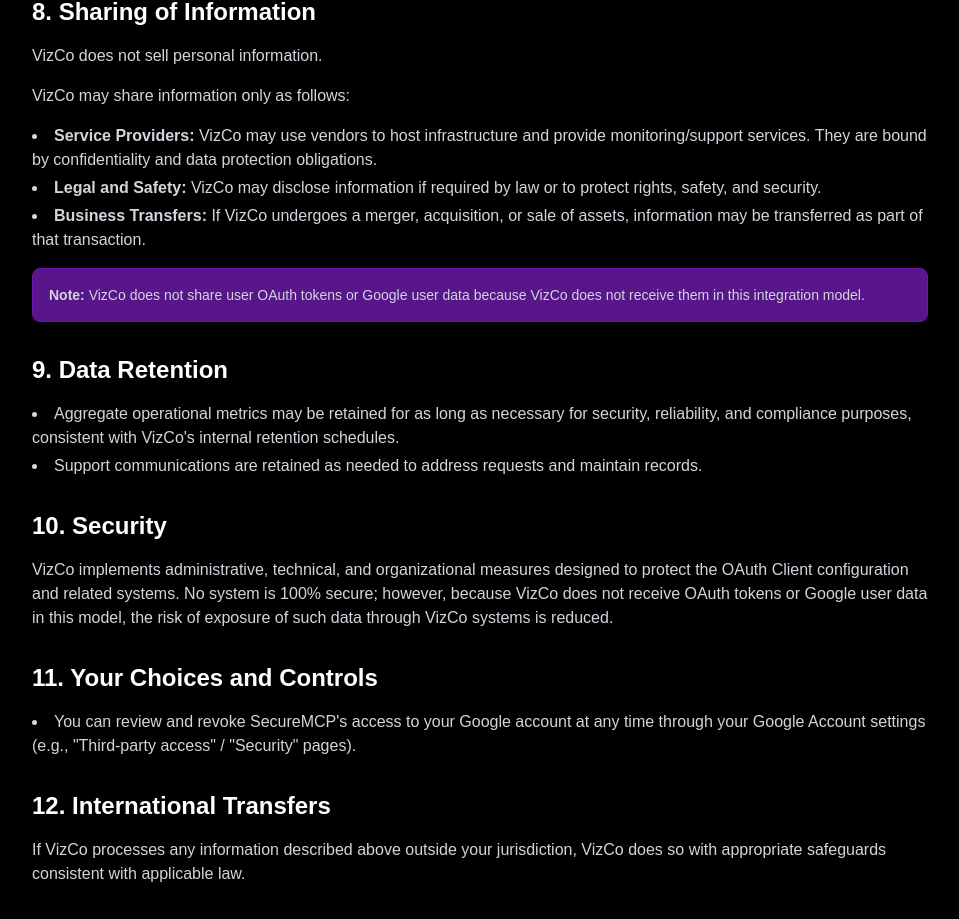
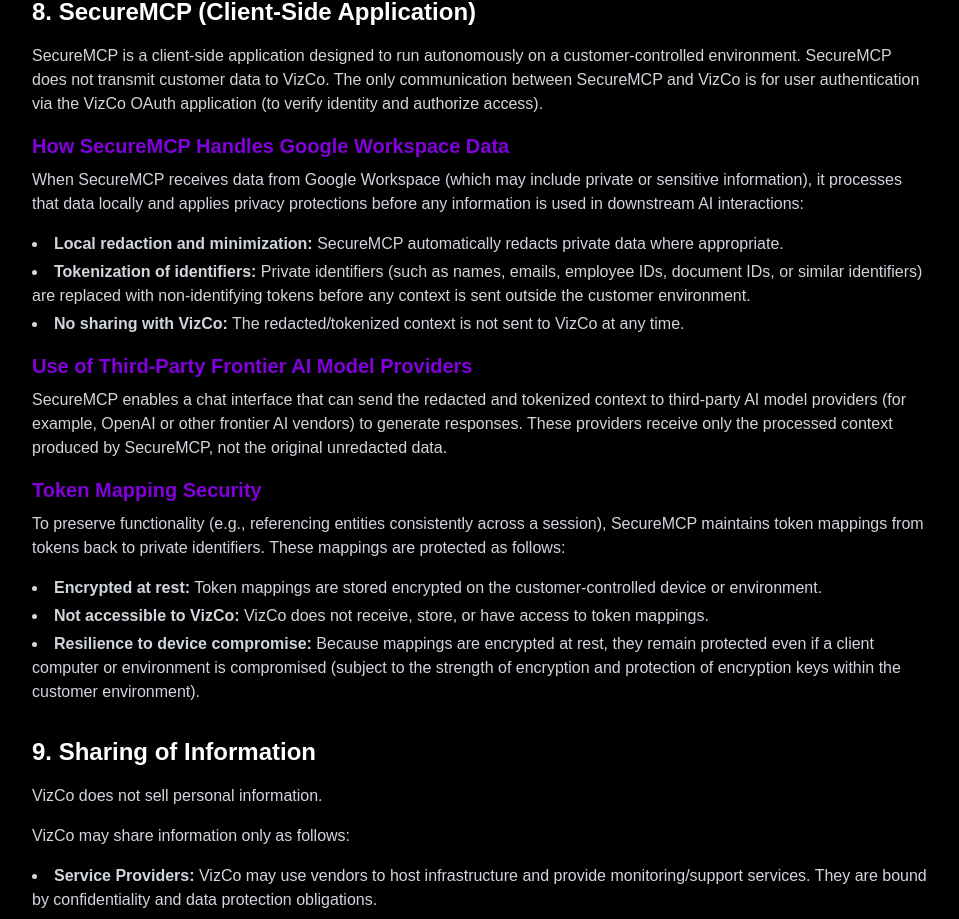
Before and after one commit to CK-Cog/VizCo_Website, a Next.js app: page /privacy-policy in a window 1280 px wide. Shown: the part 2580-3499 px from the top of the page, without its empty margins (160-1119 px from the left). Built offline with nearby package versions, Linux system fonts and the light colour scheme.

Commit message:
Add new section 8 about SecureMCP client-side application and data handling

```diff
--- a/src/app/privacy-policy/page.tsx
+++ b/src/app/privacy-policy/page.tsx
@@ -137,7 +137,39 @@
         </section>
 
         <section className="mb-8">
-          <h2 className="text-2xl font-semibold mb-4 text-white">8. Sharing of Information</h2>
+          <h2 className="text-2xl font-semibold mb-4 text-white">8. SecureMCP (Client-Side Application)</h2>
+          <p className="text-gray-300 mb-4">
+            SecureMCP is a client-side application designed to run autonomously on a customer-controlled environment. SecureMCP does not transmit customer data to VizCo. The only communication between SecureMCP and VizCo is for user authentication via the VizCo OAuth application (to verify identity and authorize access).
+          </p>
+
+          <h3 className="text-xl font-semibold mb-2 text-purple-700">How SecureMCP Handles Google Workspace Data</h3>
+          <p className="text-gray-300 mb-4">
+            When SecureMCP receives data from Google Workspace (which may include private or sensitive information), it processes that data locally and applies privacy protections before any information is used in downstream AI interactions:
+          </p>
+          <ul className="list-disc list-inside text-gray-300 mb-4 space-y-1">
+            <li><strong>Local redaction and minimization:</strong> SecureMCP automatically redacts private data where appropriate.</li>
+            <li><strong>Tokenization of identifiers:</strong> Private identifiers (such as names, emails, employee IDs, document IDs, or similar identifiers) are replaced with non-identifying tokens before any context is sent outside the customer environment.</li>
+            <li><strong>No sharing with VizCo:</strong> The redacted/tokenized context is not sent to VizCo at any time.</li>
+          </ul>
+
+          <h3 className="text-xl font-semibold mb-2 text-purple-700">Use of Third-Party Frontier AI Model Providers</h3>
+          <p className="text-gray-300 mb-4">
+            SecureMCP enables a chat interface that can send the redacted and tokenized context to third-party AI model providers (for example, OpenAI or other frontier AI vendors) to generate responses. These providers receive only the processed context produced by SecureMCP, not the original unredacted data.
+          </p>
+
+          <h3 className="text-xl font-semibold mb-2 text-purple-700">Token Mapping Security</h3>
+          <p className="text-gray-300 mb-4">
+            To preserve functionality (e.g., referencing entities consistently across a session), SecureMCP maintains token mappings from tokens back to private identifiers. These mappings are protected as follows:
+          </p>
+          <ul className="list-disc list-inside text-gray-300 mb-4 space-y-1">
+            <li><strong>Encrypted at rest:</strong> Token mappings are stored encrypted on the customer-controlled device or environment.</li>
+            <li><strong>Not accessible to VizCo:</strong> VizCo does not receive, store, or have access to token mappings.</li>
+            <li><strong>Resilience to device compromise:</strong> Because mappings are encrypted at rest, they remain protected even if a client computer or environment is compromised (subject to the strength of encryption and protection of encryption keys within the customer environment).</li>
+          </ul>
+        </section>
+
+        <section className="mb-8">
+          <h2 className="text-2xl font-semibold mb-4 text-white">9. Sharing of Information</h2>
           <p className="text-gray-300 mb-4">
             VizCo does not sell personal information.
           </p>
@@ -157,7 +189,7 @@
         </section>
 
         <section className="mb-8">
-          <h2 className="text-2xl font-semibold mb-4 text-white">9. Data Retention</h2>
+          <h2 className="text-2xl font-semibold mb-4 text-white">10. Data Retention</h2>
           <ul className="list-disc list-inside text-gray-300 mb-4 space-y-1">
             <li>Aggregate operational metrics may be retained for as long as necessary for security, reliability, and compliance purposes, consistent with VizCo&apos;s internal retention schedules.</li>
             <li>Support communications are retained as needed to address requests and maintain records.</li>
@@ -165,42 +197,42 @@
         </section>
 
         <section className="mb-8">
-          <h2 className="text-2xl font-semibold mb-4 text-white">10. Security</h2>
+          <h2 className="text-2xl font-semibold mb-4 text-white">11. Security</h2>
           <p className="text-gray-300 mb-4">
             VizCo implements administrative, technical, and organizational measures designed to protect the OAuth Client configuration and related systems. No system is 100% secure; however, because VizCo does not receive OAuth tokens or Google user data in this model, the risk of exposure of such data through VizCo systems is reduced.
           </p>
         </section>
 
         <section className="mb-8">
-          <h2 className="text-2xl font-semibold mb-4 text-white">11. Your Choices and Controls</h2>
+          <h2 className="text-2xl font-semibold mb-4 text-white">12. Your Choices and Controls</h2>
           <ul className="list-disc list-inside text-gray-300 mb-4 space-y-1">
             <li>You can review and revoke SecureMCP&apos;s access to your Google account at any time through your Google Account settings (e.g., &quot;Third-party access&quot; / &quot;Security&quot; pages).</li>
           </ul>
         </section>
 
         <section className="mb-8">
-          <h2 className="text-2xl font-semibold mb-4 text-white">12. International Transfers</h2>
+          <h2 className="text-2xl font-semibold mb-4 text-white">13. International Transfers</h2>
           <p className="text-gray-300 mb-4">
             If VizCo processes any information described above outside your jurisdiction, VizCo does so with appropriate safeguards consistent with applicable law.
           </p>
         </section>
 
         <section className="mb-8">
-          <h2 className="text-2xl font-semibold mb-4 text-white">13. Children&apos;s Privacy</h2>
+          <h2 className="text-2xl font-semibold mb-4 text-white">14. Children&apos;s Privacy</h2>
           <p className="text-gray-300 mb-4">
             VizCo&apos;s OAuth Client is not intended for use by children, and VizCo does not knowingly collect personal information from children.
           </p>
         </section>
 
         <section className="mb-8">
-          <h2 className="text-2xl font-semibold mb-4 text-white">14. Changes to This Policy</h2>
+          <h2 className="text-2xl font-semibold mb-4 text-white">15. Changes to This Policy</h2>
           <p className="text-gray-300 mb-4">
             VizCo may update this policy from time to time. VizCo will post the updated version with a new effective date.
           </p>
         </section>
 
         <section className="mb-8">
-          <h2 className="text-2xl font-semibold mb-4 text-white">15. Contact Us</h2>
+          <h2 className="text-2xl font-semibold mb-4 text-white">16. Contact Us</h2>
           <p className="text-gray-300 mb-4">
             For privacy questions or requests, contact:
           </p>
```
